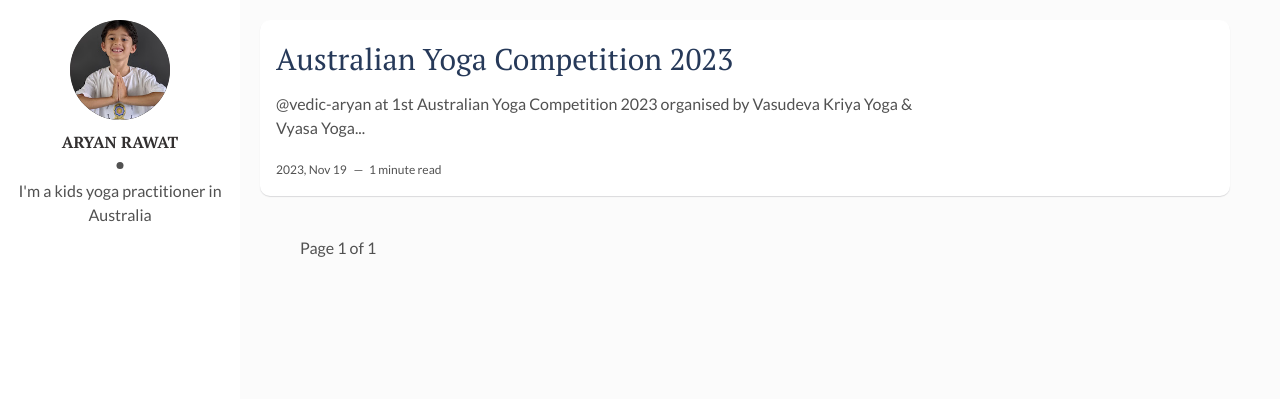
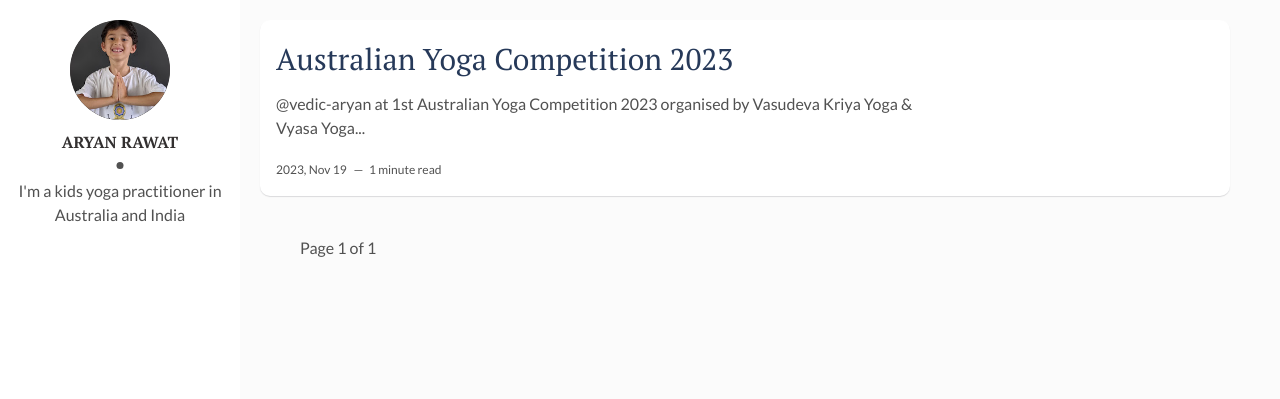
Before and after one commit to vedic-aryan/vedic-aryan.github.io, a Jekyll site: the page built from index.html, in a window 1280 px wide. Shown: the top 399 px of the page. Built offline with Jekyll 4.4.1, drawn with Linux system fonts in a browser that asks for light colours; the list of posts is cut into pages by our own code; some of the changed lines change nothing that is shown.

Commit message:
Update _config.yml

```diff
--- a/_config.yml
+++ b/_config.yml
@@ -7,20 +7,20 @@ url: "https://vedic-aryan.github.io" # the base hostname & protocol for your sit
 site-twitter:  #if your site has a twitter account, enter it here
 
 # Author Settings
-author: Aryan Rawat # add your name
-author-img: vedic-aryan.jpg # add your photo
-about-author: I'm a kids yoga practitioner in Australia # add description
-social-twitter:  # add your Twitter handle
-social-facebook: # add your Facebook handle
-social-github: vedic-aryan # ig handle
-social-linkedin: # add your Linkedin handle
-social-email:  # add your Email address
+author: Aryan Rawat
+author-img: vedic-aryan.jpg
+about-author: I'm a kids yoga practitioner in Australia and India
+social-twitter:
+social-facebook:
+social-github: vedic-aryan
+social-linkedin:
+social-email:
 
 # Disqus
-discus-identifier:  # add your discus identifier
+discus-identifier:
 
 # Tracker
-analytics: # Google Analytics
+analytics:
 
 # Build Settings
 markdown: kramdown
```
